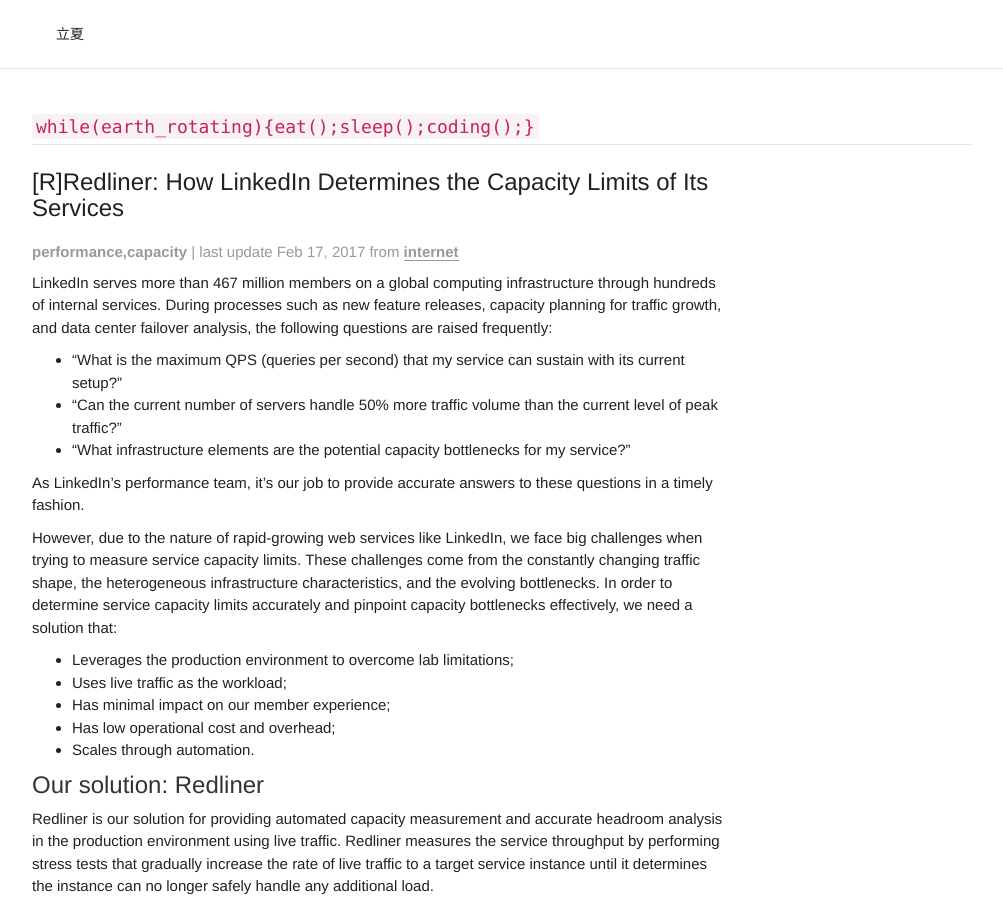
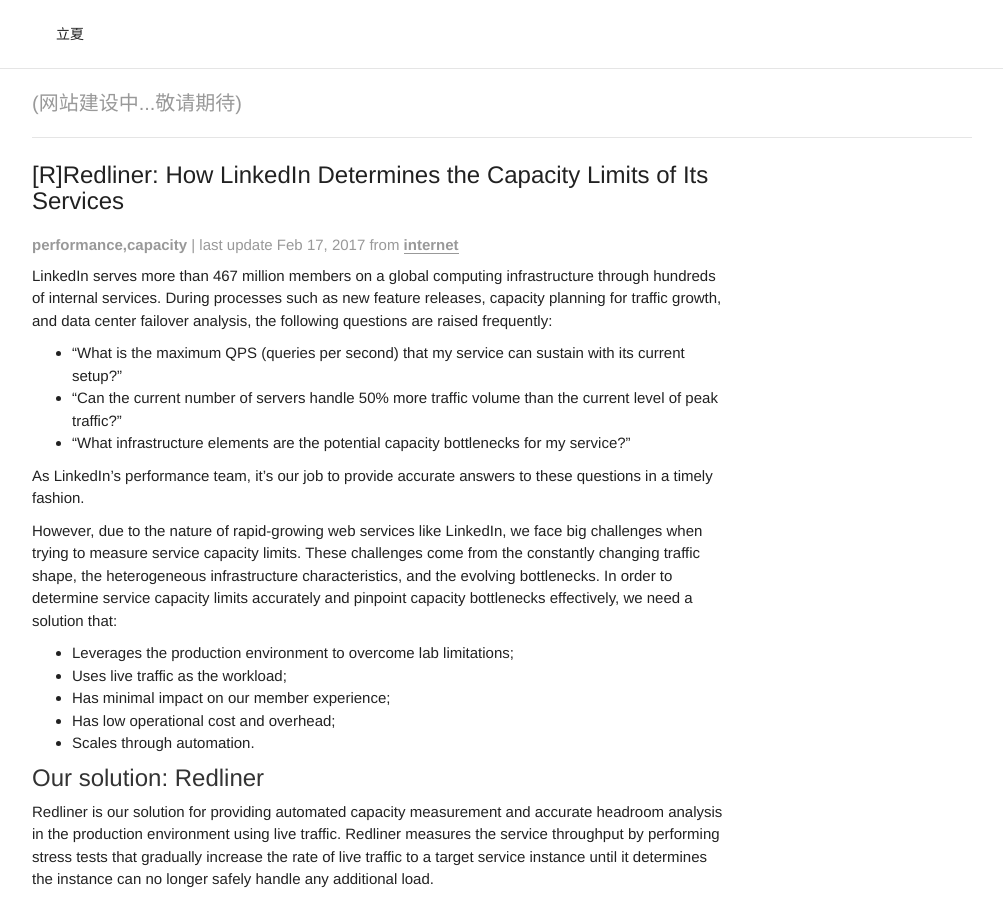
Before and after one commit to liyancode/liyancode.github.io, a Jekyll site: the page built from index.html, in a window 1280 px wide and 900 px high. Shown: the whole window, without its empty margins (138-1141 px from the left). Built offline with Jekyll 4.4.1, drawn with Linux system fonts in a browser that asks for light colours.

Commit message:
for test

```diff
--- a/_layouts/default.html
+++ b/_layouts/default.html
@@ -8,8 +8,8 @@
 
     <div class="container">
       <div class="blog-header">
-        <h1 class="blog-title-post-title " style="font-size: 20px;color: #999;"><code>while(earth_rotating){eat();sleep();coding();}</code></h1>
-        <!--<p class="lead blog-description">The official example template of creating a blog with Bootstrap.</p>-->
+        <!--<h1 class="blog-title-post-title " style="font-size: 20px;color: #999;"><code>while(earth_rotating){eat();sleep();coding();}</code></h1>-->
+        <p class="lead blog-description">(网站建设中...敬请期待)</p>
       </div>
       <div class="row">
         <div class="col-sm-12 col-md-9 blog-main">
```
